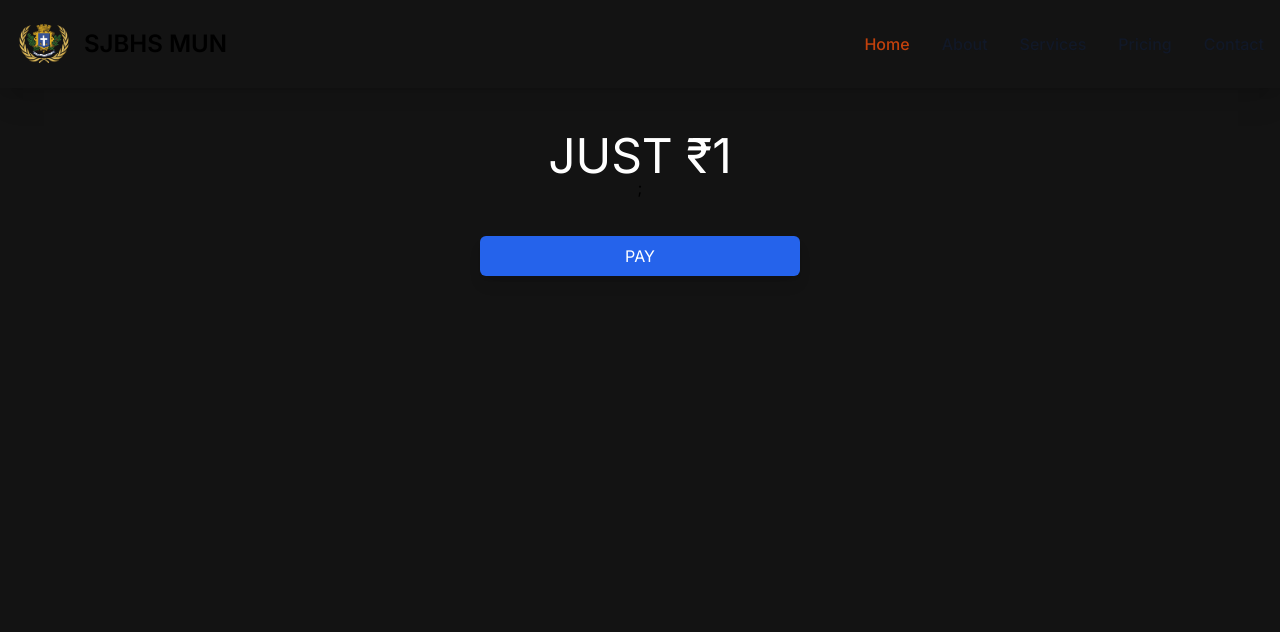
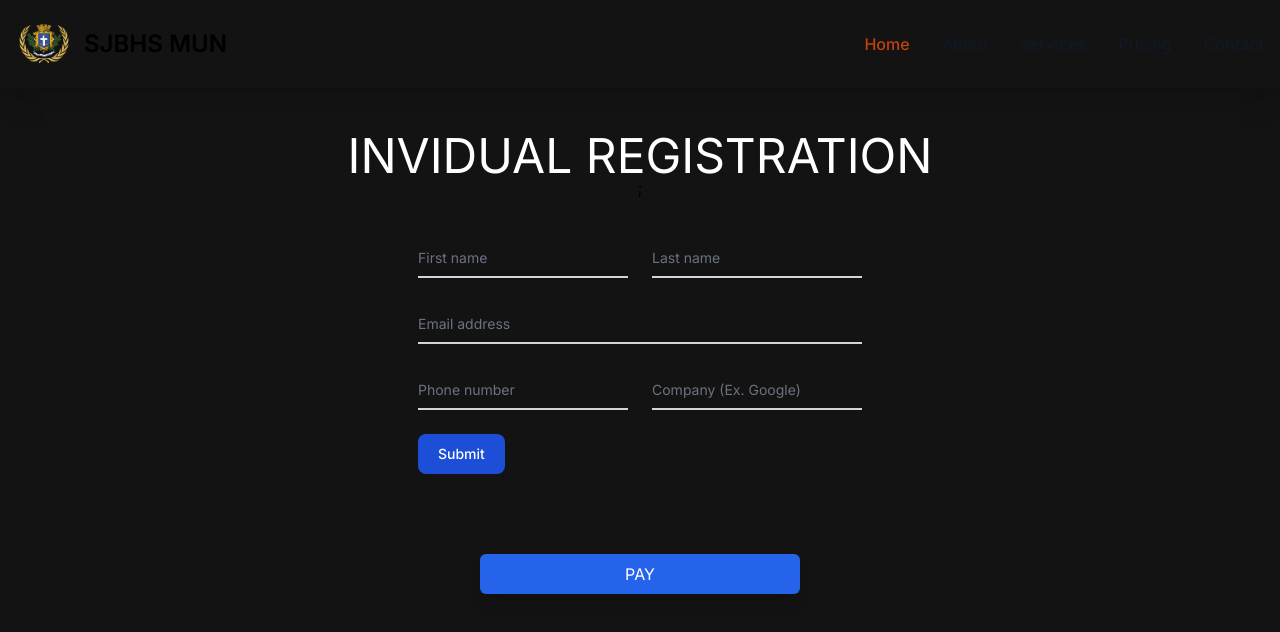
Before and after one commit to skandarajeev/sjbhs-mun-website, a Next.js app: page /registration in a window 1280 px wide. Shown: the top 632 px of the page. Built offline with nearby package versions, Linux system fonts and the light colour scheme.

Commit message:
basic form

```diff
--- a/app/registration/page.js
+++ b/app/registration/page.js
@@ -5,10 +5,49 @@
 export default function page() {
   return (
     <div className="flex flex-col justify-center items-center mt-11">
-      <h1 className="text-white text-5xl text-center">JUST ₹1</h1>;
+      <h1 className="text-white text-5xl text-center">INVIDUAL REGISTRATION</h1>;
+
+      {/* register form */}
+      <form className="my-10">
+        <div className="grid md:grid-cols-2 md:gap-6">
+          <div className="relative z-0 w-full mb-6 group">
+            <input type="text" name="floating_first_name" id="floating_first_name" className="block py-2.5 px-0 w-full text-sm text-gray-900 bg-transparent border-0 border-b-2 border-gray-300 appearance-none dark:text-white dark:border-gray-600 dark:focus:border-blue-500 focus:outline-none focus:ring-0 focus:border-blue-600 peer" placeholder=" " required />
+            <label for="floating_first_name" className="peer-focus:font-medium absolute text-sm text-gray-500 dark:text-gray-400 duration-300 transform -translate-y-6 scale-75 top-3 -z-10 origin-[0] peer-focus:left-0 peer-focus:text-blue-600 peer-focus:dark:text-blue-500 peer-placeholder-shown:scale-100 peer-placeholder-shown:translate-y-0 peer-focus:scale-75 peer-focus:-translate-y-6">First name</label>
+          </div>
+          <div className="relative z-0 w-full mb-6 group">
+            <input type="text" name="floating_last_name" id="floating_last_name" className="block py-2.5 px-0 w-full text-sm text-gray-900 bg-transparent border-0 border-b-2 border-gray-300 appearance-none dark:text-white dark:border-gray-600 dark:focus:border-blue-500 focus:outline-none focus:ring-0 focus:border-blue-600 peer" placeholder=" " required />
+            <label for="floating_last_name" className="peer-focus:font-medium absolute text-sm text-gray-500 dark:text-gray-400 duration-300 transform -translate-y-6 scale-75 top-3 -z-10 origin-[0] peer-focus:left-0 peer-focus:text-blue-600 peer-focus:dark:text-blue-500 peer-placeholder-shown:scale-100 peer-placeholder-shown:translate-y-0 peer-focus:scale-75 peer-focus:-translate-y-6">Last name</label>
+          </div>
+        </div>
+        <div className="relative z-0 w-full mb-6 group">
+          <input type="email" name="floating_email" id="floating_email" className="block py-2.5 px-0 w-full text-sm text-gray-900 bg-transparent border-0 border-b-2 border-gray-300 appearance-none dark:text-white dark:border-gray-600 dark:focus:border-blue-500 focus:outline-none focus:ring-0 focus:border-blue-600 peer" placeholder=" " required />
+          <label for="floating_email" className="peer-focus:font-medium absolute text-sm text-gray-500 dark:text-gray-400 duration-300 transform -translate-y-6 scale-75 top-3 -z-10 origin-[0] peer-focus:left-0 peer-focus:text-blue-600 peer-focus:dark:text-blue-500 peer-placeholder-shown:scale-100 peer-placeholder-shown:translate-y-0 peer-focus:scale-75 peer-focus:-translate-y-6">Email address</label>
+        </div>
+
+
+        <div className="grid md:grid-cols-2 md:gap-6">
+          <div className="relative z-0 w-full mb-6 group">
+            <input type="tel" pattern="[0-9]{3}-[0-9]{3}-[0-9]{4}" name="floating_phone" id="floating_phone" className="block py-2.5 px-0 w-full text-sm text-gray-900 bg-transparent border-0 border-b-2 border-gray-300 appearance-none dark:text-white dark:border-gray-600 dark:focus:border-blue-500 focus:outline-none focus:ring-0 focus:border-blue-600 peer" placeholder=" " required />
+            <label for="floating_phone" className="peer-focus:font-medium absolute text-sm text-gray-500 dark:text-gray-400 duration-300 transform -translate-y-6 scale-75 top-3 -z-10 origin-[0] peer-focus:left-0 peer-focus:text-blue-600 peer-focus:dark:text-blue-500 peer-placeholder-shown:scale-100 peer-placeholder-shown:translate-y-0 peer-focus:scale-75 peer-focus:-translate-y-6">Phone number</label>
+          </div>
+          <div className="relative z-0 w-full mb-6 group">
+            <input type="text" name="floating_company" id="floating_company" className="block py-2.5 px-0 w-full text-sm text-gray-900 bg-transparent border-0 border-b-2 border-gray-300 appearance-none dark:text-white dark:border-gray-600 dark:focus:border-blue-500 focus:outline-none focus:ring-0 focus:border-blue-600 peer" placeholder=" " required />
+            <label for="floating_company" className="peer-focus:font-medium absolute text-sm text-gray-500 dark:text-gray-400 duration-300 transform -translate-y-6 scale-75 top-3 -z-10 origin-[0] peer-focus:left-0 peer-focus:text-blue-600 peer-focus:dark:text-blue-500 peer-placeholder-shown:scale-100 peer-placeholder-shown:translate-y-0 peer-focus:scale-75 peer-focus:-translate-y-6">Company (Ex. Google)</label>
+          </div>
+        </div>
+        <button type="submit" className="text-white bg-blue-700 hover:bg-blue-800 focus:ring-4 focus:outline-none focus:ring-blue-300 font-medium rounded-lg text-sm w-full sm:w-auto px-5 py-2.5 text-center dark:bg-blue-600 dark:hover:bg-blue-700 dark:focus:ring-blue-800">Submit</button>
+      </form>
+
+
+
+
+
+
+      {/*
+ PAYMENT BUTTON  */}
       <button
         type="button"
-        class="px-4 py-3 bg-blue-600 hover:bg-blue-700 w-80 m-10 rounded-md text-white outline-none  shadow-lg transform active:scale-90 transition-transform"
+        className="px-4 py-3 bg-blue-600 hover:bg-blue-700 w-80 m-10 rounded-md text-white outline-none  shadow-lg transform active:scale-90 transition-transform"
       >
         PAY
       </button>
```
